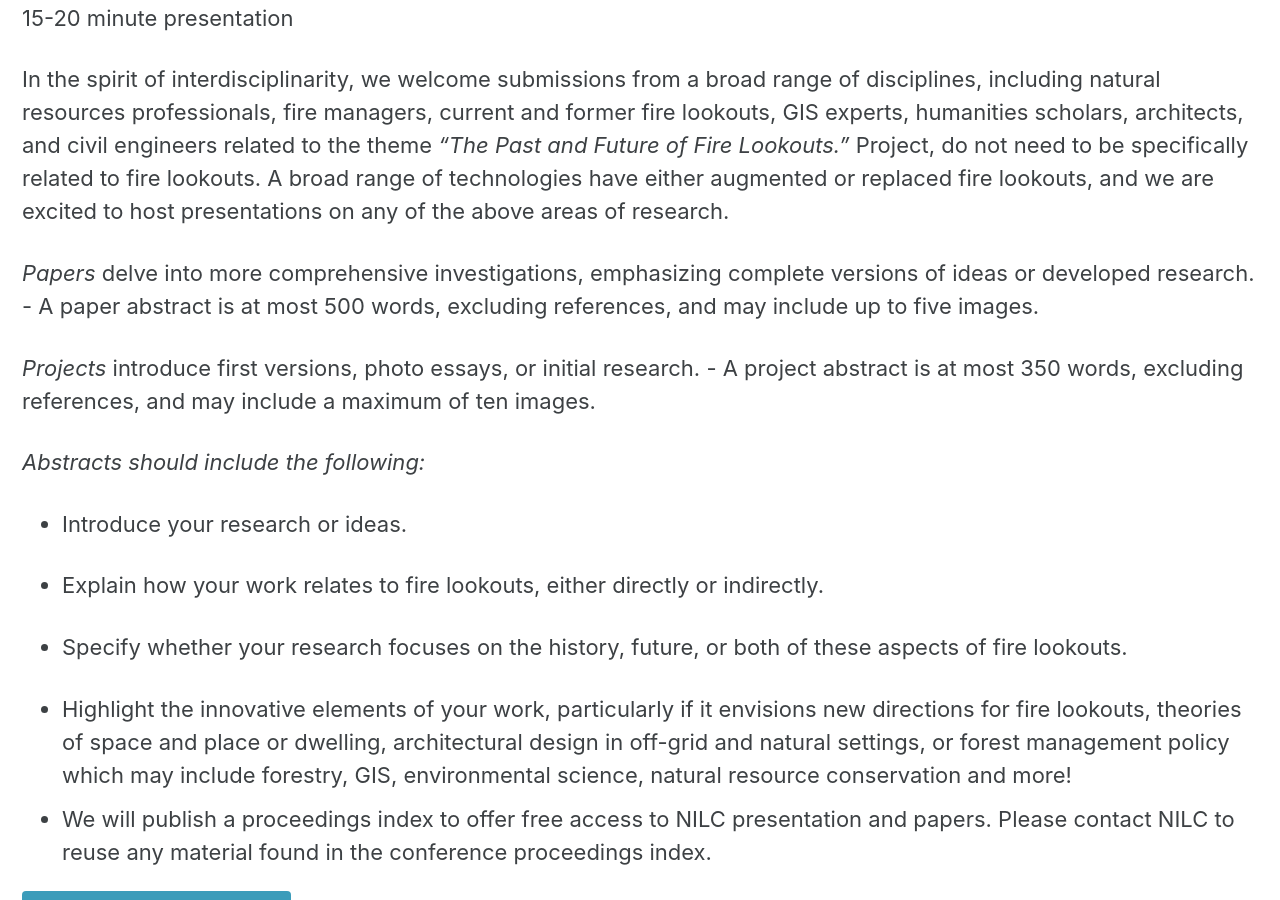
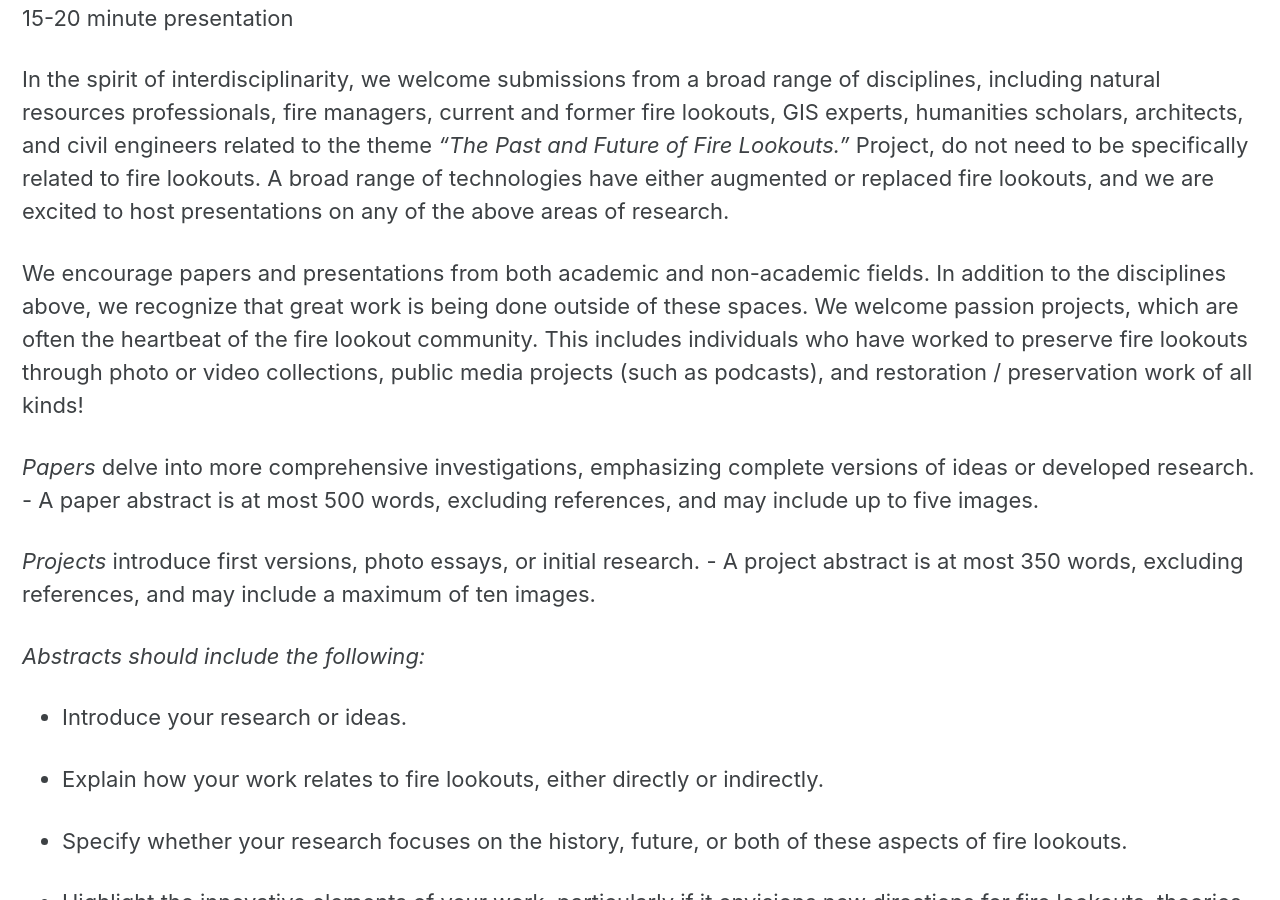
Before and after one commit to lookoutconference/lookoutconference.github.io, a Jekyll site: the page built from pages/participate.md, in a window 1280 px wide and 900 px high, scrolled down 636 px. Built offline with Jekyll 4.4.1, drawn with Linux system fonts in a browser that asks for light colours; cached includes are drawn as plain includes; our own code applies the rules of GitHub Pages for plain Markdown files.

Commit message:
Update participate.md

```diff
--- a/pages/participate.md
+++ b/pages/participate.md
@@ -23,6 +23,9 @@ Project or Short Paper:
 15-20 minute presentation
 
 In the spirit of interdisciplinarity, we welcome submissions from a broad range of disciplines, including natural resources professionals, fire managers, current and former fire lookouts, GIS experts, humanities scholars, architects, and civil engineers related to the theme *“The Past and Future of Fire Lookouts.”* Project, do not need to be specifically related to fire lookouts. A broad range of technologies have either augmented or replaced fire lookouts, and we are excited to host presentations on any of the above areas of research.
+
+We encourage papers and presentations from both academic and non-academic fields. In addition to the disciplines above, we recognize that great work is being done outside of these spaces. We welcome passion projects, which are often the heartbeat of the fire lookout community. This includes individuals who have worked to preserve fire lookouts through photo or video collections, public media projects (such as podcasts), and restoration / preservation work of all kinds!
+
 
 *Papers* delve into more comprehensive investigations, emphasizing complete versions of ideas or developed research. \- A paper abstract is at most 500 words, excluding references, and may include up to five images.
 
```
